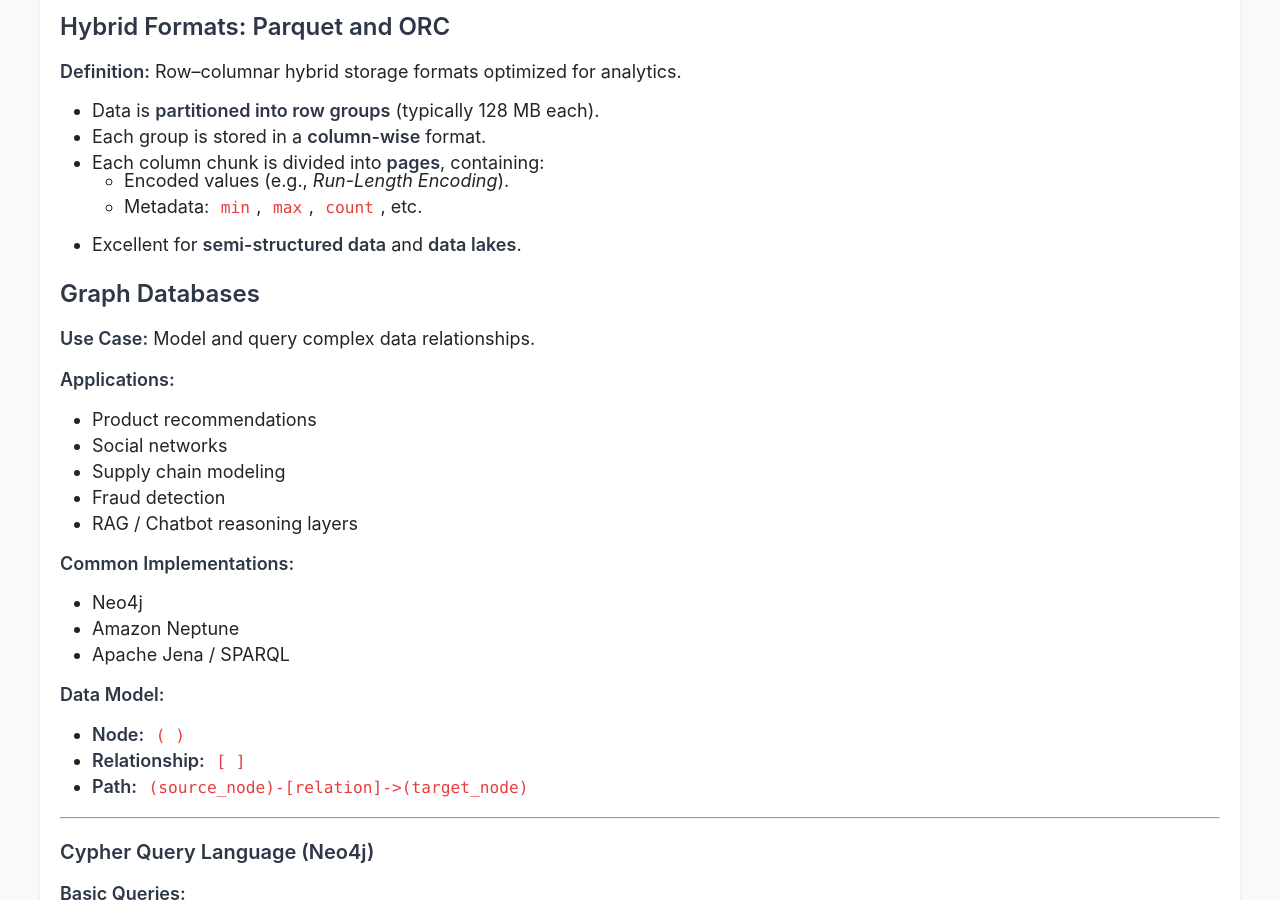
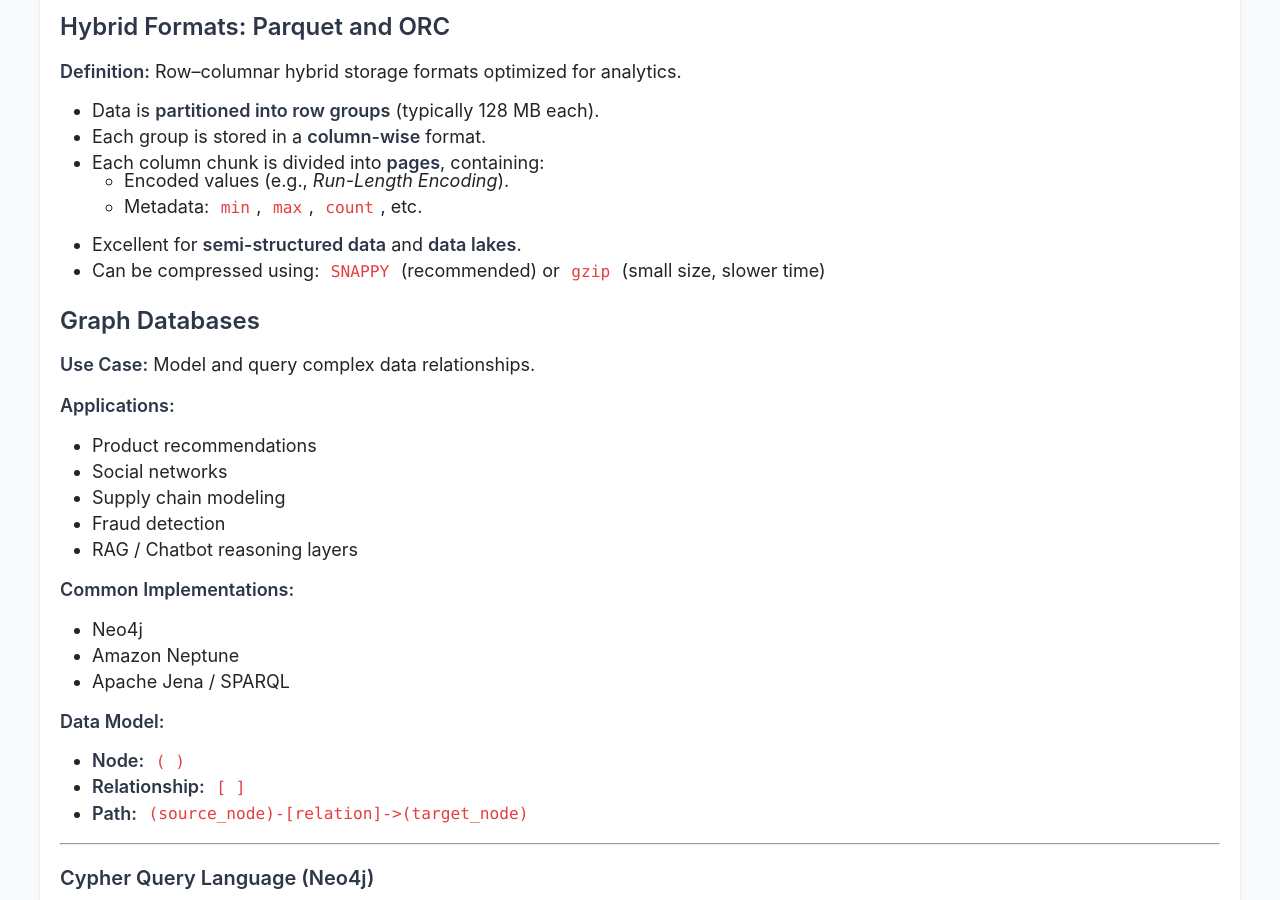
Before and after one commit to CarlosPena00/carlospena00.github.io, a Jekyll site: the page built from _posts/2025-09-20-dataeng-data-modeling.md, in a window 1280 px wide and 900 px high, scrolled down 2891 px. Built offline with Jekyll 4.4.1, drawn with Linux system fonts in a browser that asks for light colours.

Commit message:
feat(blog): Add notes about compression on parquet

```diff
--- a/_posts/2025-09-20-dataeng-data-modeling.md
+++ b/_posts/2025-09-20-dataeng-data-modeling.md
@@ -106,7 +106,7 @@ My notes about "DeepLearning.AI Data Engineering"
   - Encoded values (e.g., *Run-Length Encoding*).
   - Metadata: `min`, `max`, `count`, etc.
 - Excellent for **semi-structured data** and **data lakes**.
-
+- Can be compressed using: `SNAPPY` (recommended) or `gzip` (small size, slower time)
 
 ### Graph Databases
 
```
